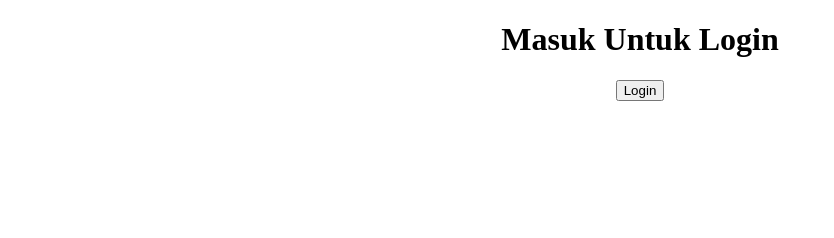
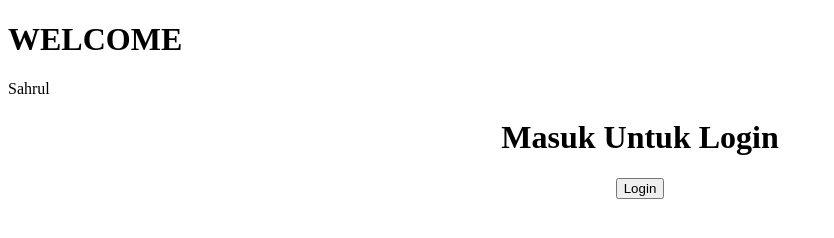
Before and after one commit to chikpynone/LatihanGIT, a plain HTML site: page Dashboard.html in a window 1280 px wide. Shown: the whole page, without its empty margins (0-834 px from the left). Drawn offline with Linux system fonts and the light colour scheme.

Commit message:
mengubah dari vscode

```diff
--- a/Dashboard.html
+++ b/Dashboard.html
@@ -6,7 +6,10 @@
     <meta name="viewport" content="width=device-width, initial-scale=1.0">
     <title>Dashboard</title>
 </head>
+
 <body>
+    <h1>WELCOME</h1>
+    <p>Sahrul</p>
     <center>
         <h1>Masuk Untuk Login</h1>
         <button>Login</button>
```
